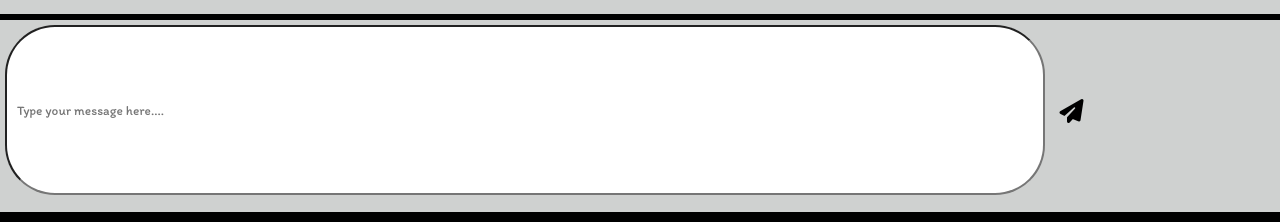
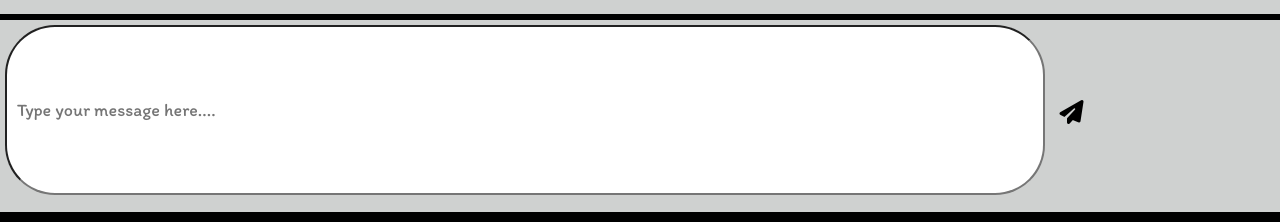
Before and after one commit to VibhorJaiswal/UI-for-chat-app, a PHP site: page / in a window 1280 px wide. Shown: the part 2378-2600 px from the top of the page. Run offline with PHP 8.4, Linux system fonts and the light colour scheme; some libraries are stand-ins or nearby versions.

Commit message:
Update style.css

```diff
--- a/style.css
+++ b/style.css
@@ -25,7 +25,8 @@ body{
     padding-left: 10px;
     outline: none;
     font-family: 'Itim', cursive;
-    font: xx-large;
+    font-size: large;
+    overflow: scroll;
 }
 
 .send{
```
